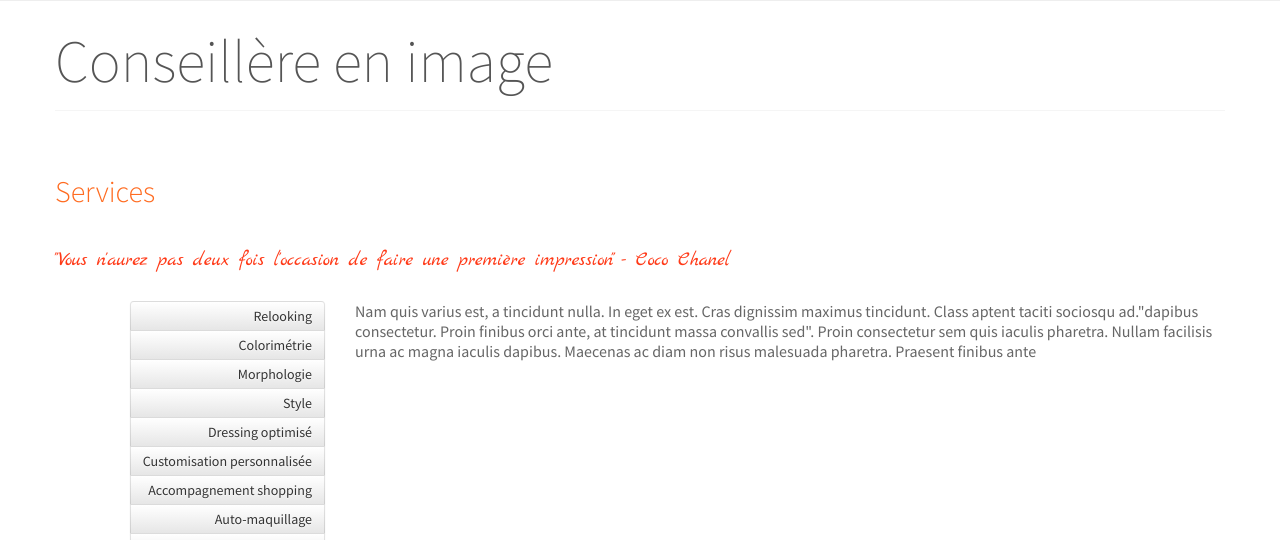
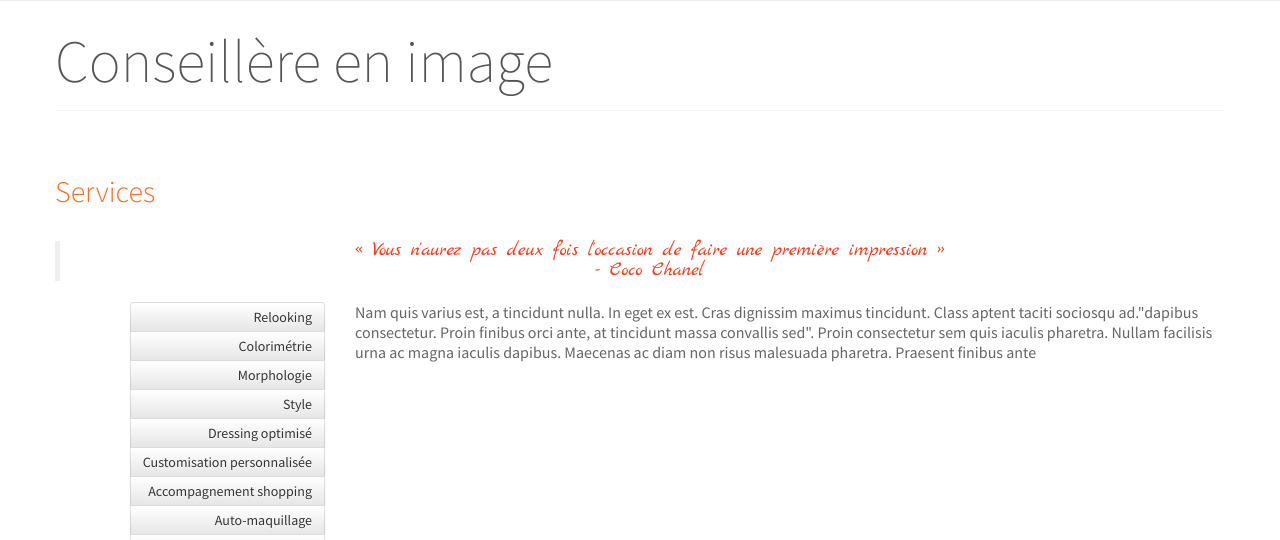
Before and after one commit to miloon/Client_Dereymaeker, a PHP site: template vue/conseil.php in a window 1280 px wide. Shown: the part 55-595 px from the top of the page. Run offline with PHP 8.4, Linux system fonts and the light colour scheme; the template is opened without the code that fills it, so the values that code supplies are empty; some libraries are stand-ins or nearby versions.

Commit message:
petites modifs

```diff
--- a/vue/admin_header.php
+++ b/vue/admin_header.php
@@ -3,7 +3,7 @@
     <meta http-equiv="X-UA-Compatible" content="IE=edge">
     <meta name="viewport" content="width=device-width, shrink-to-fit=no, initial-scale=1">
     <meta name="description" content="administration du site de Sophie Dereymaeker">
-    <meta name="author" content="Dalyome, Miloon">
+    <meta name="author" content="Dalyome, Miloon, Panda">
     <title><?= $titre ?></title>
     <!-- Bootstrap Core CSS -->
     <link href="vue/css/admin-bootstrap.min.css" rel="stylesheet">
--- a/vue/conseil.php
+++ b/vue/conseil.php
@@ -25,8 +25,10 @@ include_once "header.php"
             <div class="span12">
                 <h2>Services</h2>
                 <!-- Citation statique -->
-                <h3>"Vous n'aurez pas deux fois l'occasion de faire une première impression" - Coco Chanel</h3>
+                <blockquote>« Vous n'aurez pas deux fois l'occasion de faire une première impression »<br/>- Coco Chanel
+                </blockquote>
                 <div class="row">
+                    <div class="col-lg-12"></div>
                     <div class="span3" id="references">
 
                         <div class="btn-group-vertical btn-group-lg" role="group">
@@ -172,7 +174,6 @@ include_once "header.php"
 </div>
 
 
-
 <div class="container">
     <div class="row">
         <div class="span12" id='partenaire'>
@@ -189,7 +190,6 @@ include_once "header.php"
                 <a title="<?= $recbig->nom ?>" href="<?= $recbig->logohref ?>"><?= $recbig->nom ?></a>
 
 
-
                 <?php
             }
             ?>
--- a/vue/css/style.css
+++ b/vue/css/style.css
@@ -25,8 +25,10 @@ h1,h2,h3,h4,h5,h6{ font-family:'Source Sans Pro', sans-serif}
 
 h1{font-size:60px; font-weight: 200; color: #555; margin-bottom: 20px;padding-top: 20px;}
 h2{font-size: 30px; font-weight: 300; color:#FF6B20; margin: 30px 0;}
-h3{font-size: 20px; font-weight: 400; color:#FF3A18; margin: 20px 0;font-family: 'Marck Script', cursive;}
+h3{font-size: 20px; font-weight: 400; color:#FF3A18; margin: 20px 0;}
 h4{font-size:18px; font-weight: 400}
+blockquote{font-size: 20px;font-family: 'Marck Script', cursive;color:#FF3A18; text-align: center;}
+
 
 /*
 HEADER ROW STYLE
--- a/vue/header.php
+++ b/vue/header.php
@@ -4,7 +4,7 @@
     <meta charset="utf-8">
     <title>Sophie Dereymaeker</title>
     <meta name="viewport" content="width=device-width, initial-scale=1.0">
-    <meta name="description" content="">
+    <meta name="description" content="créatrice de bijoux, Sophie Dereymaeker, conseils, conseillère en image, peintre, peinture, Bruxelles, Brussel, Brussels, Belgique">
     <meta name="author" content="Dalyome, Miloon, Hayat">
     <!-- Bootstrap -->
     <link href="vue/css/bootstrap.css" rel="stylesheet">
```
Lines whose indentation alone changed are shown as unchanged.
